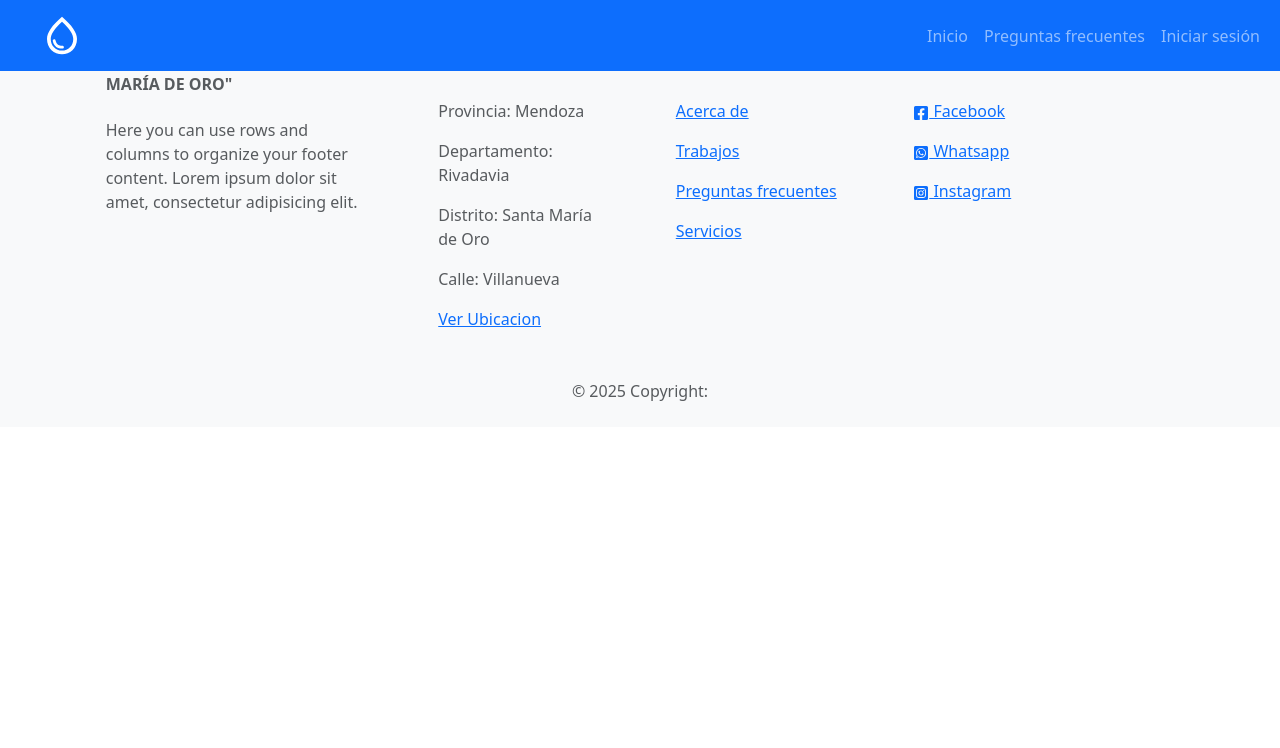
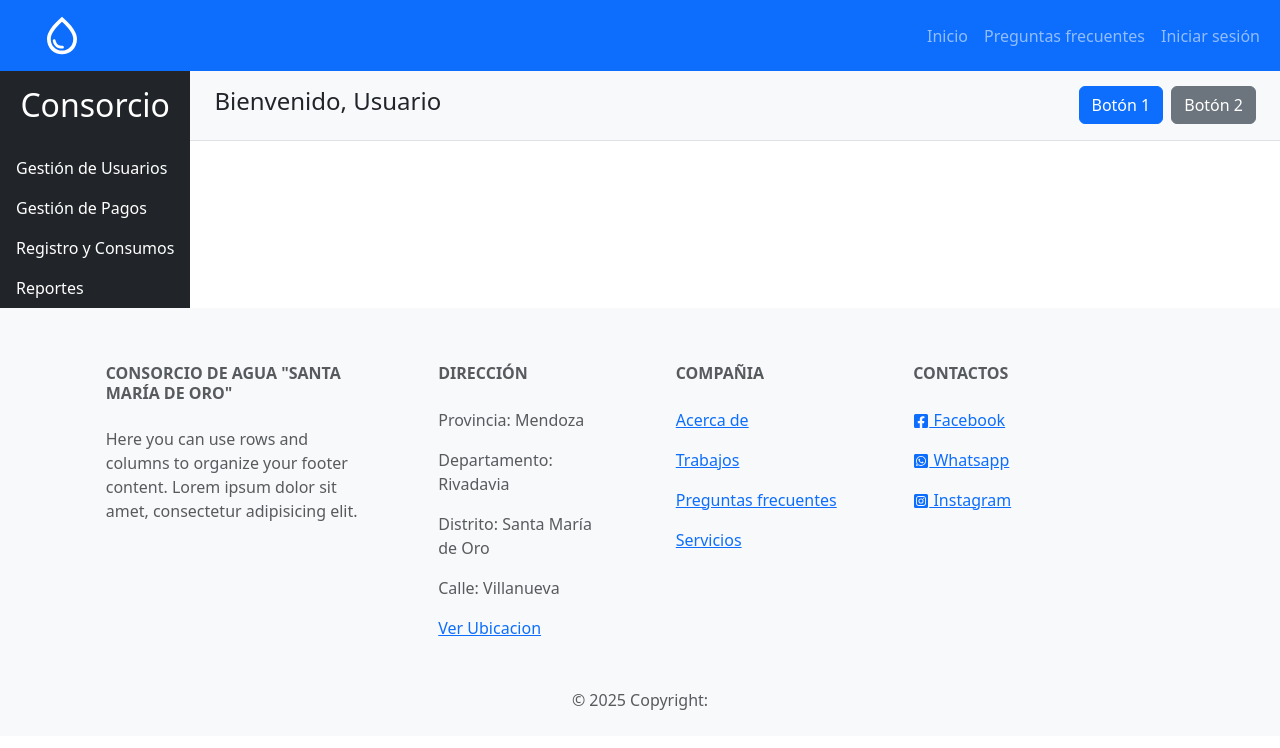
Before and after one commit to AgustinLC/Gestion.Servicio.Trinity.Front, a React (Vite) app: page /dashboard/admin in a window 1280 px wide. Shown: the top 748 px of the page. Built offline with nearby package versions, Linux system fonts and the light colour scheme.

Commit message:
Add dashboard admin page

```diff
--- a/src/App.tsx
+++ b/src/App.tsx
@@ -2,10 +2,11 @@ import React from "react";
 import { BrowserRouter as Router, Routes, Route } from "react-router-dom";
 import MainPage from "./shared/screens/main-page/MainPage";
 import LoginPage from "./auth/screens/login-page/LoginPage";
-import Footer from "./shared/components/footer/Footer";
+import Footer from "./shared/components/footer/footer";
 import Navbar from "./shared/components/navbar/Navbar";
 import ForgotPasswordPage from "./auth/screens/forgot-password-page/ForgotPasswordPage";
 import ResetPasswordPage from "./auth/screens/reset-password-page/ResetPasswordPage";
+import Dashboard from "./admin/screens/dashboard/Dashboard";
 
 const App: React.FC = () => {
   return (
@@ -18,6 +19,7 @@ const App: React.FC = () => {
         <Route path="/forgot-password" element={<ForgotPasswordPage />} />
         <Route path="/reset-password" element={<ResetPasswordPage />} />
         // Rutas del usuario administrador
+        <Route path="/dashboard/admin" element={<Dashboard />} />
       </Routes>
       <Footer />
     </Router>
--- /dev/null
+++ b/src/admin/screens/dashboard/Dashboard.tsx
@@ -0,0 +1,55 @@
+import React from 'react';
+import { Outlet, Link } from 'react-router-dom';
+
+const Dashboard: React.FC = () => {
+
+    return (
+        <div className="navbar-fix d-flex">
+            {/* Sidebar */}
+            <nav className="sidebar bg-dark text-white">
+                <h2 className="text-center py-3">Consorcio</h2>
+                <ul className="nav flex-column">
+                    <li className="nav-item">
+                        <Link to="/dashboard/usuarios" className="nav-link text-white">
+                            Gestión de Usuarios
+                        </Link>
+                    </li>
+                    <li className="nav-item">
+                        <Link to="/dashboard/pagos" className="nav-link text-white">
+                            Gestión de Pagos
+                        </Link>
+                    </li>
+                    <li className="nav-item">
+                        <Link to="/dashboard/consumos" className="nav-link text-white">
+                            Registro y Consumos
+                        </Link>
+                    </li>
+                    <li className="nav-item">
+                        <Link to="/dashboard/reportes" className="nav-link text-white">
+                            Reportes
+                        </Link>
+                    </li>
+                </ul>
+            </nav>
+
+            {/* Main Content */}
+            <div className="main-content flex-grow-1">
+                {/* Header */}
+                <header className="bg-light border-bottom d-flex justify-content-between align-items-center px-4 py-3">
+                    <h4>Bienvenido, Usuario</h4>
+                    <div>
+                        <button className="btn btn-primary me-2">Botón 1</button>
+                        <button className="btn btn-secondary">Botón 2</button>
+                    </div>
+                </header>
+
+                {/* Content */}
+                <main className="p-4">
+                    <Outlet /> {/* Aquí se cargarán las secciones dinámicamente */}
+                </main>
+            </div>
+        </div>
+    );
+};
+
+export default Dashboard;
--- a/src/auth/screens/forgot-password-page/ForgotPasswordPage.tsx
+++ b/src/auth/screens/forgot-password-page/ForgotPasswordPage.tsx
@@ -25,7 +25,7 @@ const ForgotPasswordPage = () => {
   };
 
   return (
-    <div className="container py-5 my-5">
+    <div className="container py-5">
       <div className="row justify-content-center">
         <div className="col-md-6">
           <div className="card">
--- a/src/auth/screens/login-page/LoginPage.tsx
+++ b/src/auth/screens/login-page/LoginPage.tsx
@@ -12,7 +12,7 @@ const LoginPage = () => {
     const [loading, setLoading] = useState(false);
 
     //Hooks
-    const { login } = useAuth();
+    const { userRole, login } = useAuth();
     const navigate = useNavigate();
 
     // Función para manejar el envío del formulario
@@ -24,8 +24,14 @@ const LoginPage = () => {
         try {
             // Pasamos el objeto credentials
             await login(credentials);
+            const role = userRole;
+            console.log ("rol",role);
             // Redirigir al dashboard o donde sea necesario
-            navigate('/')
+            if (role === 'ROLE_ADMIN') {
+                navigate('/dashboard/admin');
+            } else {
+                navigate('/')
+            }
         } catch (err) {
             setError(err instanceof Error ? err.message : 'Error inesperado');
         } finally {
@@ -80,7 +86,7 @@ const LoginPage = () => {
                                 </form>
                                 <div className="text-center mt-3">
                                     <button type="button" className="btn btn-link text-decoration-none" onClick={handleForgotPassword} disabled={loading}>
-                                    ¿Olvidaste tu contraseña?
+                                        ¿Olvidaste tu contraseña?
                                     </button>
                                 </div>
                             </div>
--- a/src/auth/screens/reset-password-page/ResetPasswordPage.tsx
+++ b/src/auth/screens/reset-password-page/ResetPasswordPage.tsx
@@ -34,7 +34,7 @@ const ResetPasswordPage = () => {
     };
 
     return (
-        <div className="container py-5 my-5">
+        <div className="container py-5">
             <div className="row justify-content-center">
                 <div className="col-md-6">
                     <div className="card">
--- a/src/index.css
+++ b/src/index.css
@@ -1,4 +1,5 @@
 body {
   position: relative;
   overflow-y: scroll;
+  margin-top: 70px;
 }
--- a/src/shared/screens/main-page/MainPage.tsx
+++ b/src/shared/screens/main-page/MainPage.tsx
@@ -22,7 +22,7 @@ const MainPage: React.FC = () => {
   return (
     <div>
       {/* Header Section */}
-      <header className="bg-primary text-white text-center py-5 mt-4">
+      <header className="bg-primary text-white text-center py-5">
         <div className="container">
           <h1 className="display-4 fw-bold">{data?.type}</h1>
           <h3 className="display-4 fw-bold">{data?.title}</h3>
```
